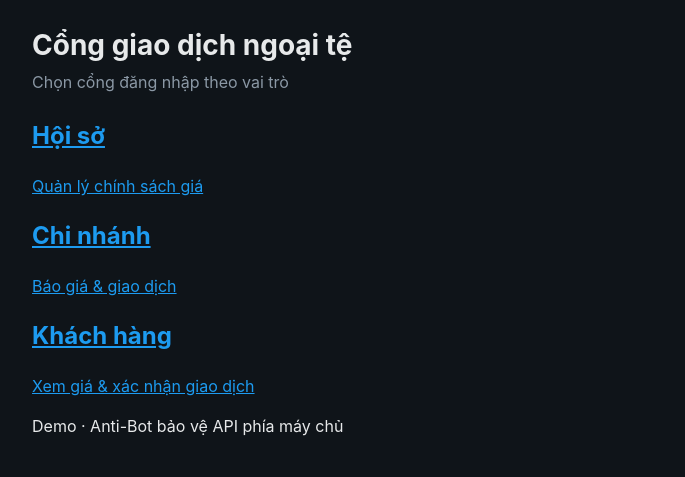
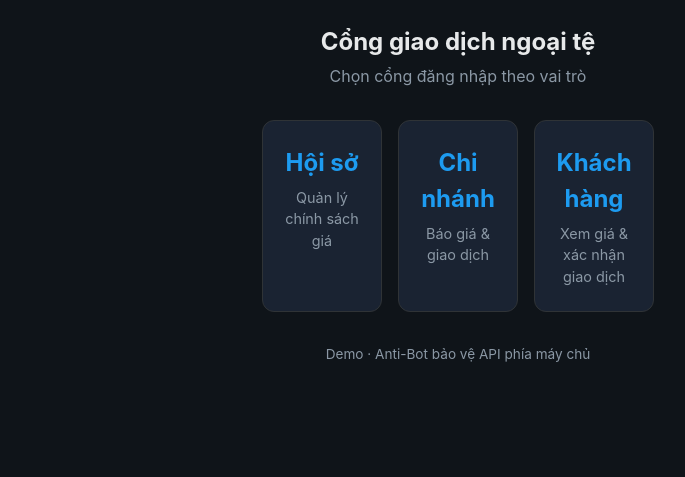
Before and after one commit to trongltgit/anti-bot-pro, a Flask app: page / in a window 1280 px wide. Shown: the top 477 px of the page, without its empty margins (182-867 px from the left). Run offline with Flask 3, Linux system fonts and the light colour scheme.

Commit message:
Update style.css

```diff
--- a/static/css/style.css
+++ b/static/css/style.css
@@ -16,14 +16,41 @@
   color: var(--text);
   line-height: 1.5;
 }
-.container {
-  max-width: 900px;
-  margin: 0 auto;
-  padding: 1.5rem;
+.container { max-width: 900px; margin: 0 auto; padding: 1.5rem; }
+.container.narrow { max-width: 440px; }
+.center { text-align: center; }
+.muted { color: var(--muted); }
+.small { font-size: 0.85rem; }
+header h1 { margin: 0 0 0.25rem; font-size: 1.5rem; }
+.subtitle { color: var(--muted); margin: 0; }
+.bar {
+  display: flex;
+  justify-content: space-between;
+  align-items: center;
+  margin-bottom: 1.25rem;
 }
-header { margin-bottom: 1.5rem; }
-h1 { margin: 0 0 0.25rem; font-size: 1.75rem; }
-.subtitle { color: var(--muted); margin: 0; }
+.portal-grid {
+  display: grid;
+  gap: 1rem;
+  margin: 2rem 0;
+}
+@media (min-width: 640px) {
+  .portal-grid { grid-template-columns: repeat(3, 1fr); }
+}
+.portal-card {
+  display: block;
+  background: var(--card);
+  border: 1px solid var(--border);
+  border-radius: 12px;
+  padding: 1.5rem 1rem;
+  text-align: center;
+  text-decoration: none;
+  color: var(--text);
+  transition: border-color 0.15s;
+}
+.portal-card:hover { border-color: var(--accent); }
+.portal-card h2 { margin: 0 0 0.35rem; color: var(--accent); }
+.portal-card p { margin: 0; color: var(--muted); font-size: 0.9rem; }
 .card {
   background: var(--card);
   border: 1px solid var(--border);
@@ -31,7 +58,7 @@
   padding: 1.25rem;
   margin-bottom: 1rem;
 }
-.card h2 { margin-top: 0; font-size: 1.15rem; }
+.card h2 { margin-top: 0; font-size: 1.1rem; }
 .hint { color: var(--muted); font-size: 0.9rem; }
 .form-row {
   display: flex;
@@ -39,6 +66,8 @@
   gap: 0.5rem;
   margin: 0.75rem 0;
 }
+.form-col { display: flex; flex-direction: column; gap: 0.4rem; }
+.form-col label { font-size: 0.85rem; color: var(--muted); }
 input, select, button {
   padding: 0.55rem 0.85rem;
   border-radius: 8px;
@@ -54,35 +83,45 @@
   cursor: pointer;
   font-weight: 600;
 }
-button:hover { filter: brightness(1.1); }
-button.secondary {
-  background: transparent;
-  color: var(--text);
-}
-.result {
+button:hover { filter: brightness(1.08); }
+button:disabled { opacity: 0.5; cursor: not-allowed; }
+button.secondary { background: transparent; color: var(--text); }
+button.full, .full { width: 100%; }
+.full-select { width: 100%; margin-top: 0.5rem; }
+.error-text { color: var(--danger); font-size: 0.9rem; }
+a { color: var(--accent); }
+.result-box {
   background: var(--bg);
   border: 1px solid var(--border);
   border-radius: 8px;
-  padding: 0.75rem;
-  font-size: 0.85rem;
-  overflow-x: auto;
-  white-space: pre-wrap;
-  min-height: 2rem;
+  padding: 0.85rem;
+  margin-top: 0.75rem;
+  min-height: 2.5rem;
 }
-.error { border-color: var(--danger); }
-code { background: var(--bg); padding: 0.15rem 0.4rem; border-radius: 4px; }
-.customer-item {
+.price-line {
   display: flex;
   justify-content: space-between;
-  align-items: center;
-  padding: 0.5rem 0;
+  padding: 0.35rem 0;
   border-bottom: 1px solid var(--border);
 }
-.customer-item button { font-size: 0.85rem; padding: 0.35rem 0.7rem; }
-footer {
-  margin-top: 2rem;
-  color: var(--muted);
+.price-line.highlight { font-size: 1.15rem; color: var(--success); border-bottom: none; margin-top: 0.35rem; }
+.price-card { text-align: center; }
+.price-card .label { color: var(--muted); margin: 0; }
+.big-price {
+  font-size: 2.2rem;
+  font-weight: 700;
+  margin: 0.5rem 0;
+  color: var(--success);
+}
+table.data {
+  width: 100%;
+  border-collapse: collapse;
   font-size: 0.85rem;
-  text-align: center;
+  margin-top: 0.75rem;
 }
-a { color: var(--accent); }
+table.data th, table.data td {
+  border: 1px solid var(--border);
+  padding: 0.35rem 0.5rem;
+  text-align: left;
+}
+.table-wrap { overflow-x: auto; }
```
